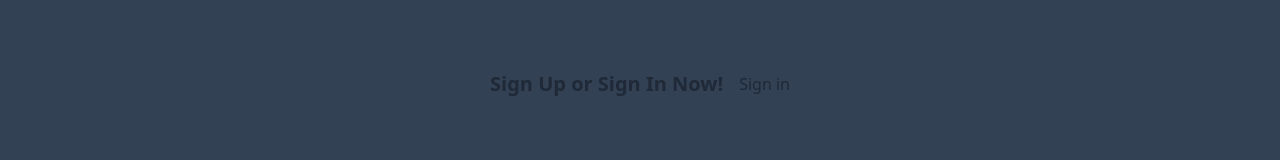
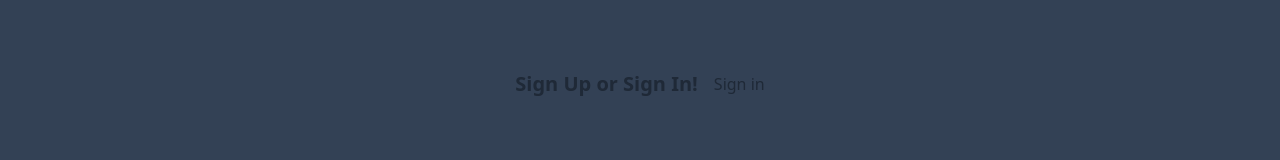
Before and after one commit to kilted2000/BaseballTrip, a React (Vite) app in the folder roadtripHelper/: page / in a window 1280 px wide. Shown: the part 1356-1516 px from the top of the page. Built offline with nearby package versions, Linux system fonts and the light colour scheme; no server answers.

Commit message:
edit text

```diff
--- a/roadtripHelper/src/components/LandingPage.jsx
+++ b/roadtripHelper/src/components/LandingPage.jsx
@@ -46,7 +46,7 @@ const LandingPage = () => {
           <div className="hero bg-slate-700 h-48 w-screen">
             <div className="hero-content text-center">
 
-            <h3 className="card-title">Sign Up or Sign In Now!</h3>
+            <h3 className="card-title">Sign Up or Sign In!</h3>
             <div className="card-actions">
             <SignInButton className="btn btn-primary"/>
             </div>
```
